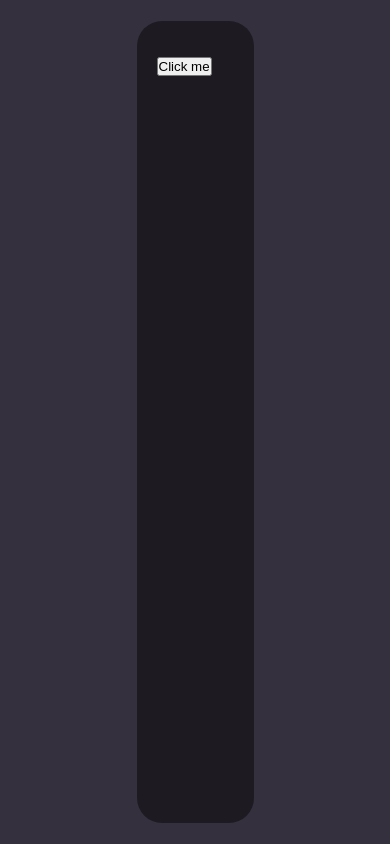
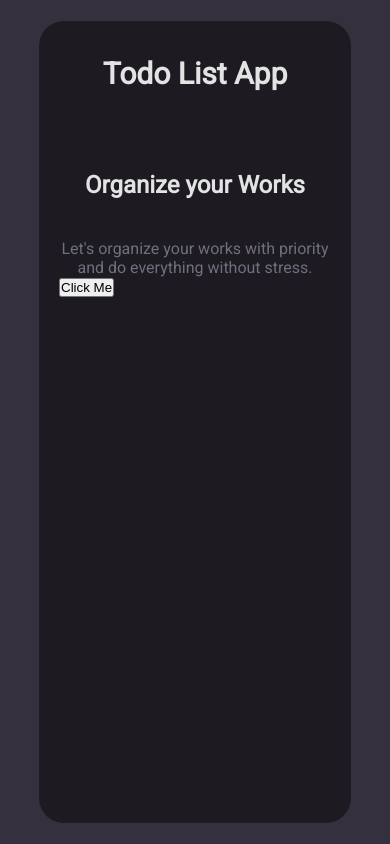
Before and after one commit to devsfer1/Todo-App, a React (Create React App) app: page / in a window 390 px wide. Built offline with nearby package versions, Linux system fonts and the light colour scheme; the HTML template or start-up script is replaced by a standard one.

Commit message:
Button component adjusted

```diff
--- a/src/App.js
+++ b/src/App.js
@@ -13,12 +13,12 @@ function App() {
   return (
     <ReactCardFlip isFlipped={isFlipped} flipDirection="horizontal">
       <div className="container">
-
-        <button onClick={handleClick}>Click me</button>
+        <Home />
+        <Button onHandleClick={handleClick}>Click me</Button>
       </div>
       <div className="container">
-        <Home />
-        <button onClick={handleClick}>Click Me</button>
+
+        <Button onHandleClick={handleClick}>Click Me</Button>
       </div>
     </ReactCardFlip>
   );
--- a/src/components/Button.js
+++ b/src/components/Button.js
@@ -1,7 +1,7 @@
 
-const Button = () => {
+const Button = ({ onHandleClick }) => {
   return (
-    <button>Click Me</button>
+    <button onClick={onHandleClick}>Click Me</button>
   )
 }
 
--- a/src/index.css
+++ b/src/index.css
@@ -47,3 +47,10 @@ body {
   color: #6E707D;
   text-align: center;
 }
+
+/*** Responsive ***/
+@media(max-width: 800px) {
+  #root {
+    width: 80%;
+  }
+}
```
Also changed, not shown: src/components/AddTask.js (+9 -0 lines).
